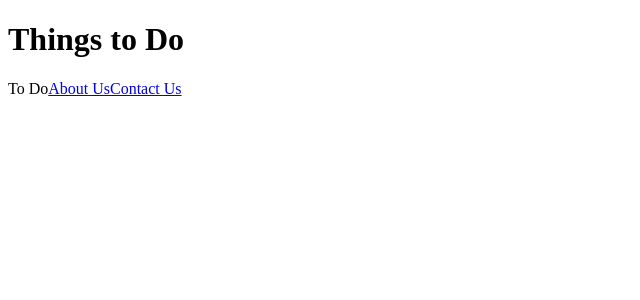
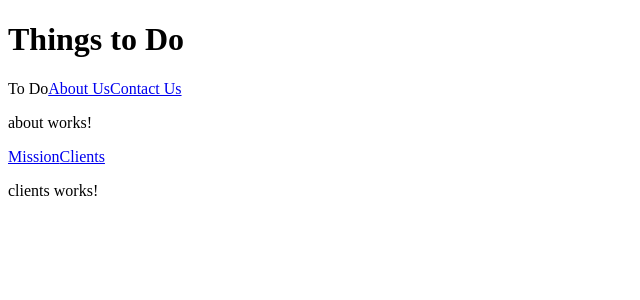
Before and after one commit to anastasialanz/rangle-todo, an Angular app: page /about/clients in a window 1280 px wide. Before the commit this address led to /. Shown: the top 300 px of the page, without its empty margins (0-640 px from the left). Built offline with nearby package versions, Linux system fonts and the light colour scheme.

Commit message:
Added children routes

```diff
--- a/src/app/about/about.component.html
+++ b/src/app/about/about.component.html
@@ -1,3 +1,9 @@
 <p>
   about works!
 </p>
+
+<nav>
+  <a [routerLink]="['/about/mission']">Mission</a>
+  <a [routerLink]="['/about/clients']">Clients</a>
+</nav>
+<router-outlet></router-outlet>
--- a/src/app/app.module.ts
+++ b/src/app/app.module.ts
@@ -15,6 +15,8 @@ import { routeConfig } from './app.routes';
 import { AboutComponent } from './about/about.component';
 import { ContactComponent } from './contact/contact.component';
 import { ToDoDetailsComponent } from './to-do-details/to-do-details.component';
+import { MissionComponent } from './mission/mission.component';
+import { ClientsComponent } from './clients/clients.component';
 
 
 @NgModule({
@@ -26,7 +28,9 @@ import { ToDoDetailsComponent } from './to-do-details/to-do-details.component';
     ToDoPageComponent,
     AboutComponent,
     ContactComponent,
-    ToDoDetailsComponent
+    ToDoDetailsComponent,
+    MissionComponent,
+    ClientsComponent
   ],
   imports: [
     BrowserModule,
--- /dev/null
+++ b/src/app/clients/clients.component.html
@@ -0,0 +1,3 @@
+<p>
+  clients works!
+</p>
--- /dev/null
+++ b/src/app/clients/clients.component.ts
@@ -0,0 +1,15 @@
+import { Component, OnInit } from '@angular/core';
+
+@Component({
+  selector: 'app-clients',
+  templateUrl: './clients.component.html',
+  styleUrls: ['./clients.component.css']
+})
+export class ClientsComponent implements OnInit {
+
+  constructor() { }
+
+  ngOnInit() {
+  }
+
+}
--- /dev/null
+++ b/src/app/mission/mission.component.html
@@ -0,0 +1,3 @@
+<p>
+  mission works!
+</p>
--- /dev/null
+++ b/src/app/mission/mission.component.ts
@@ -0,0 +1,15 @@
+import { Component, OnInit } from '@angular/core';
+
+@Component({
+  selector: 'app-mission',
+  templateUrl: './mission.component.html',
+  styleUrls: ['./mission.component.css']
+})
+export class MissionComponent implements OnInit {
+
+  constructor() { }
+
+  ngOnInit() {
+  }
+
+}
```
Also changed, not shown: src/app/app.routes.ts (+7 -1 lines), src/app/clients/clients.component.css (added), src/app/mission/mission.component.css (added), 2 other files (tests, documents, lock files or other folders).
